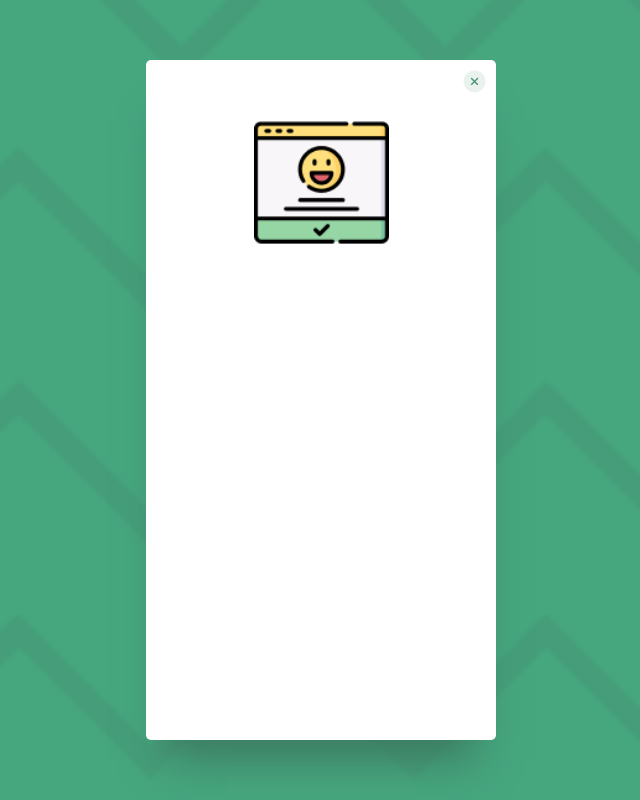
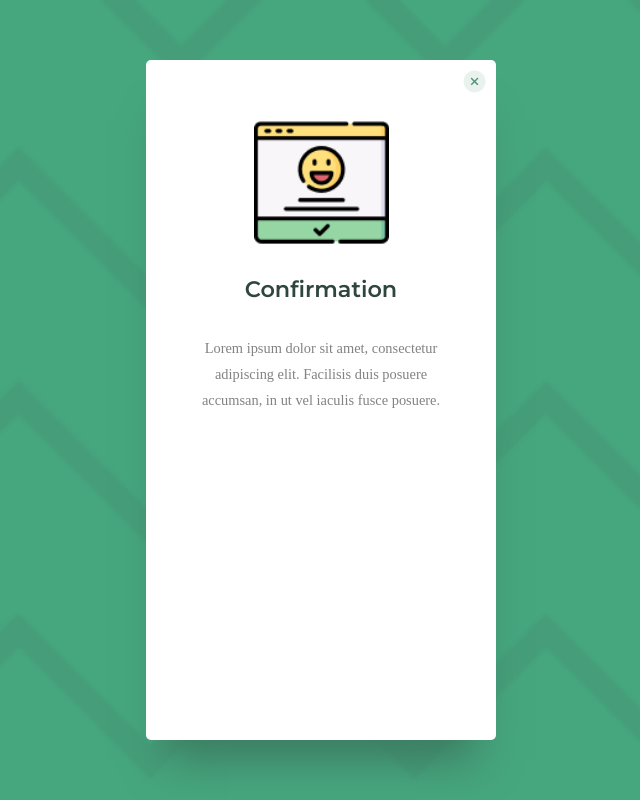
Before and after one commit to ShamilUmaev/Delivery-Status-Page, a plain HTML site: page delivery.html in a window 1280 px wide. Shown: the whole page, without its empty margins (319-959 px from the left). Drawn offline with Linux system fonts and the light colour scheme.

Commit message:
Add a text to inner-container

```diff
--- a/css/styles.css
+++ b/css/styles.css
@@ -40,3 +40,17 @@ h2, h5, h6, a, button {
 .inner-container > img {
     width: 50%
 }
+.inner-container h2 {
+    font-weight: 600;
+    font-size: 1.4rem;
+    color: #2F463D;
+    margin: 20px 0 10px 0;
+    height: 50px;
+}
+.inner-container p {
+    font-family: 'Ubuntu';
+    font-weight: 400;
+    line-height: 26px;
+    color: #828282;
+    font-size: 0.9rem;
+}
--- a/delivery.html
+++ b/delivery.html
@@ -12,6 +12,9 @@
         <img id="close-button" src="./assets/food-close-x.png">
         <div class="inner-container">
             <img src="./assets/food-happy.png">
+            <h2>Confirmation</h2>
+            <p>Lorem ipsum dolor sit amet, consectetur adipiscing elit. Facilisis duis posuere accumsan, in ut vel iaculis fusce posuere.</p>
+
         </div>
     </div>
 </body>
```
